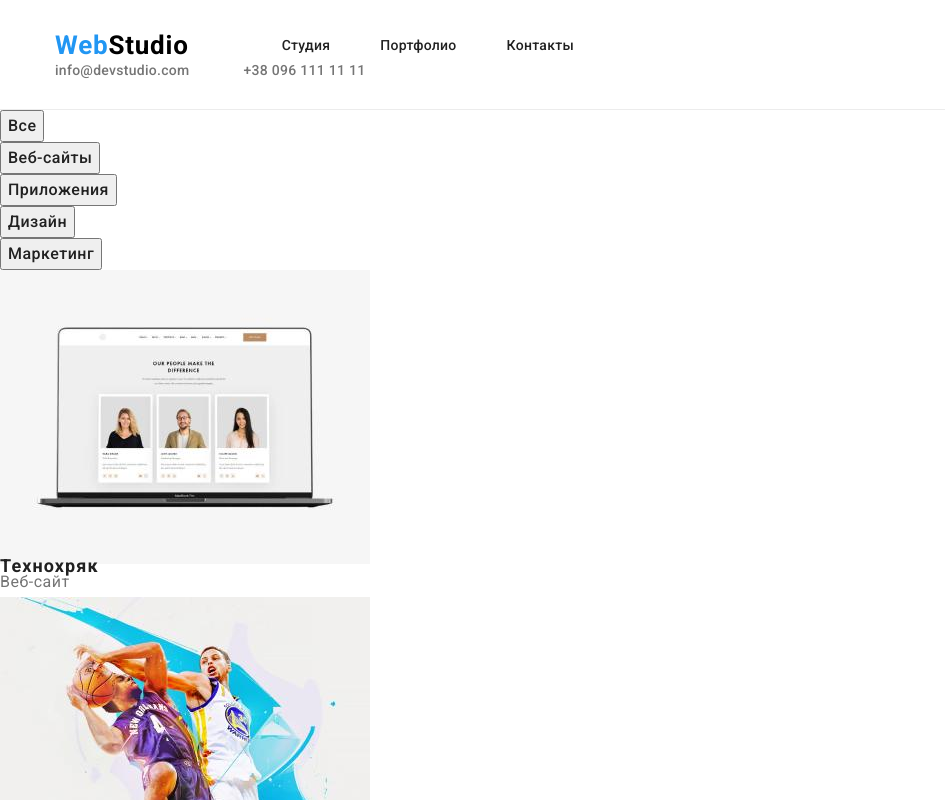
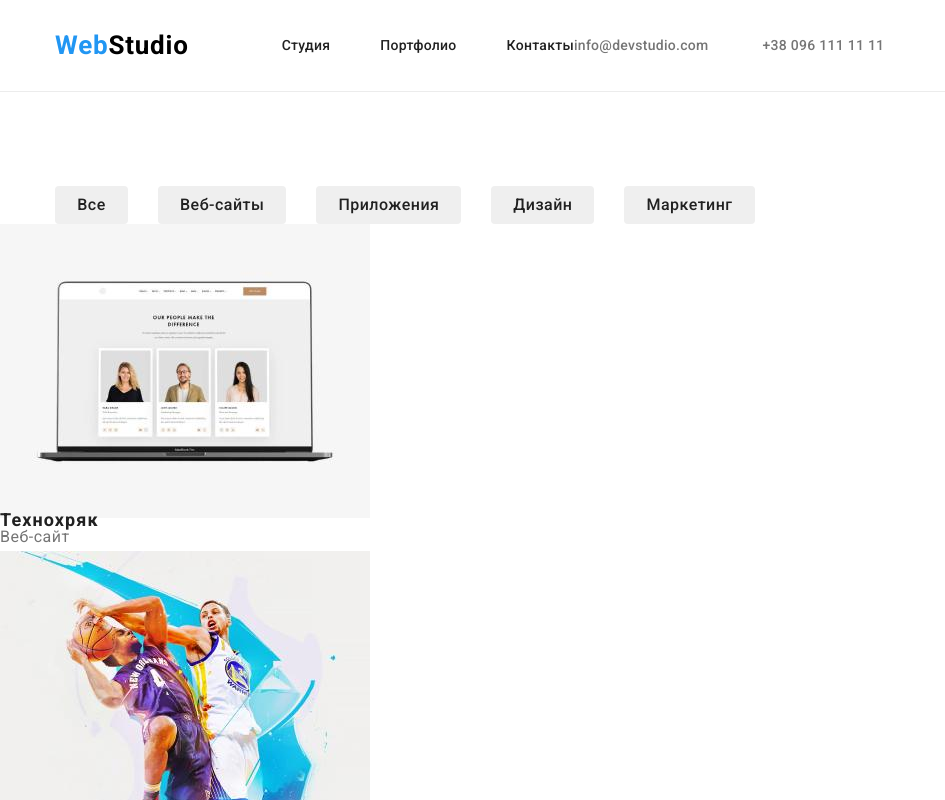
Before and after one commit to TetyaSveta/goit-markup-hw-03, a plain HTML site: page portfolio.html in a window 1280 px wide. Shown: the top 800 px of the page, without its empty margins (0-945 px from the left). Drawn offline with nearby package versions, Linux system fonts and the light colour scheme.

Commit message:
фильтр портфолио

```diff
--- a/css/styles.css
+++ b/css/styles.css
@@ -21,6 +21,8 @@ ul {
 
 img {
     display: block;
+    max-width: 100%;
+    height: auto;
 }
 
 .container {
@@ -361,6 +363,20 @@ body {
 
 /* --------Filter----------- */
 
+.filter {
+    padding-top: 94px;
+    padding-bottom: 94px;
+}
+
+.filter-list {
+    display: flex;
+    align-items: center;
+}
+
+.filter-item:not(:last-child) {
+    margin-right: 30px;
+}
+
 .filter-btn {
     font-family: inherit;
     font-weight: 500;
@@ -369,6 +385,11 @@ body {
     text-align: center;
     letter-spacing: 0.03em;
     color: var(--main-title-color);
+    min-width: 73px;
+    min-height: 38px;
+    border: 0;
+    padding: 6px 22px;
+    border-radius: 4px;
 
     cursor: pointer;
 }
--- a/portfolio.html
+++ b/portfolio.html
@@ -13,7 +13,7 @@
 </head>
 <body>
     <header class="header">
-        <div class="container">
+        <div class="container header-container">
         <nav class="header-navigation">
             <a href="./index.html" class="link header-logo">Web<span class="header-logo-studio" >Studio</span></a>
             <ul class="list header-list">
@@ -33,6 +33,7 @@
     <main>
         <!--Фильтр-->
         <section class="filter">
+            <div class="container filter-container">
             <h2 class="visually-hidden">навигация по сайту</h2>
             <ul class="filter-list list">
                 <li class="filter-item">
@@ -51,6 +52,7 @@
                     <button type="button" class="filter-btn">Маркетинг</button>
                 </li>
             </ul>
+            </div>
             <!--Портфолио-->
             <ul class="portfolio-list list">
                 <li class="portfolio-item">
@@ -147,6 +149,7 @@
         </section>
     </main>
     <footer class="footer">
+        <div class="container footer-container">
         <address class="footer-contacts">
             <a href="./index.html" class="link footer-logo">Web<span class="footer-logo-studio">Studio</a>
             <ul class="footer-list list">
@@ -160,6 +163,7 @@
                     <a class="footer-tel link" href="tel:+380991111111">+38 099 111 11 11</a>
                 </li>
             </ul>
+        </div>
         </address>
     </footer>
 </body>
```
